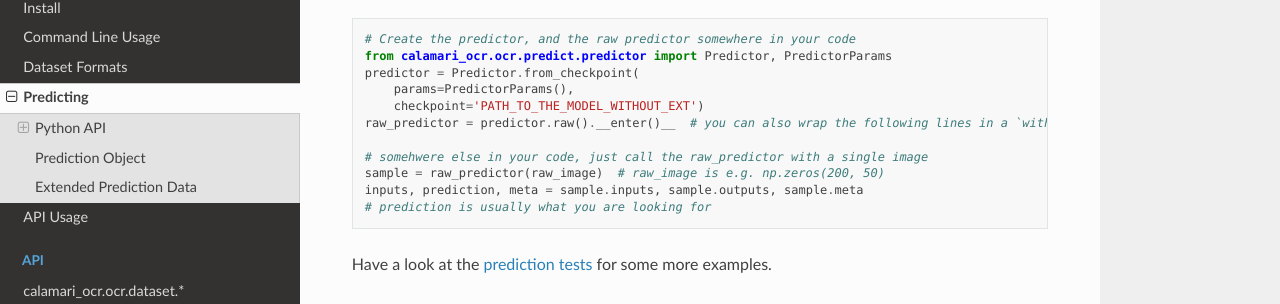
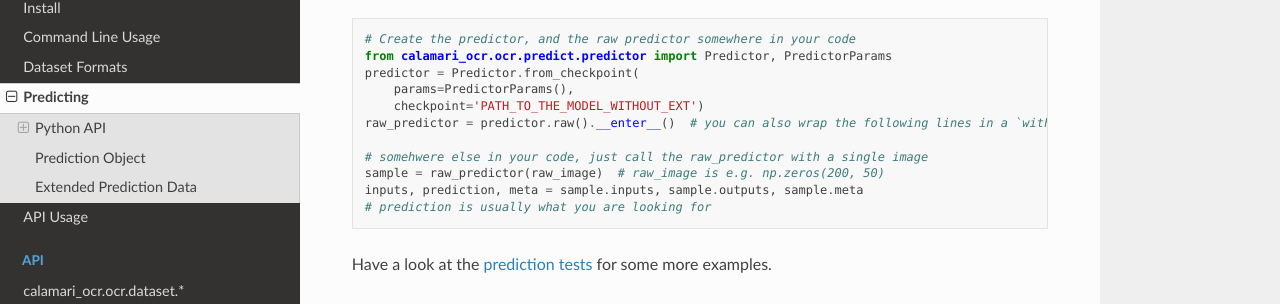
Before and after one commit to Calamari-OCR/calamari, a Sphinx documentation site: the page built from docs/source/doc.predicting.rst, in a window 1280 px wide and 900 px high, scrolled down 718 px. Shown: the part 144-448 px from the top of the window. Built offline with Sphinx 7.4.7 and the Read the Docs theme 2.0.0, drawn with Linux system fonts in a browser that asks for light colours.

Commit message:
Fix in docs

```diff
--- a/docs/source/doc.predicting.rst
+++ b/docs/source/doc.predicting.rst
@@ -42,7 +42,7 @@ If instead the `samples (lines) are dynamically created` during the execution an
     predictor = Predictor.from_checkpoint(
         params=PredictorParams(),
         checkpoint='PATH_TO_THE_MODEL_WITHOUT_EXT')
-    raw_predictor = predictor.raw().__enter()__  # you can also wrap the following lines in a `with`-block
+    raw_predictor = predictor.raw().__enter__()  # you can also wrap the following lines in a `with`-block
 
     # somehwere else in your code, just call the raw_predictor with a single image
     sample = raw_predictor(raw_image)  # raw_image is e.g. np.zeros(200, 50)
```
